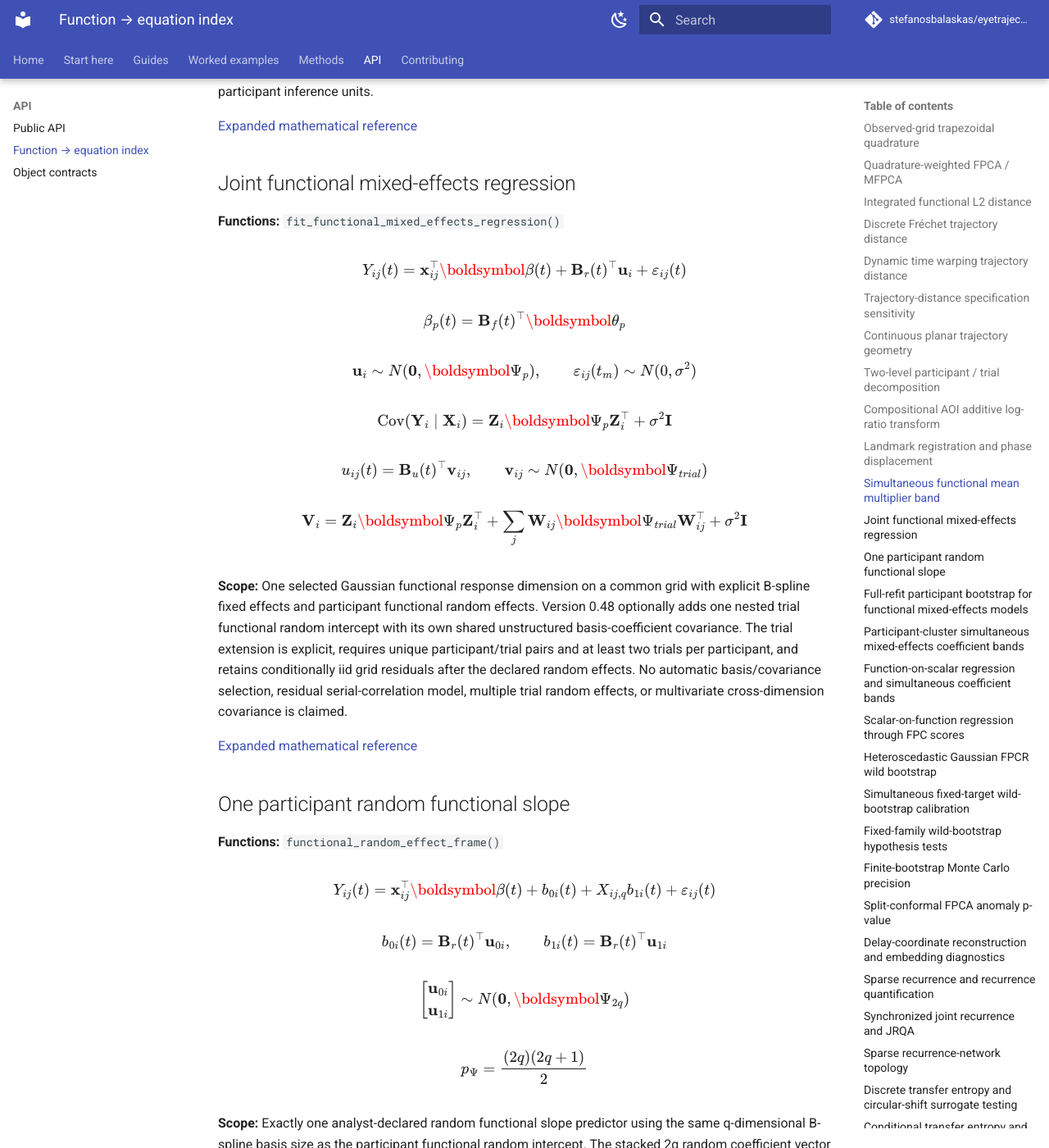
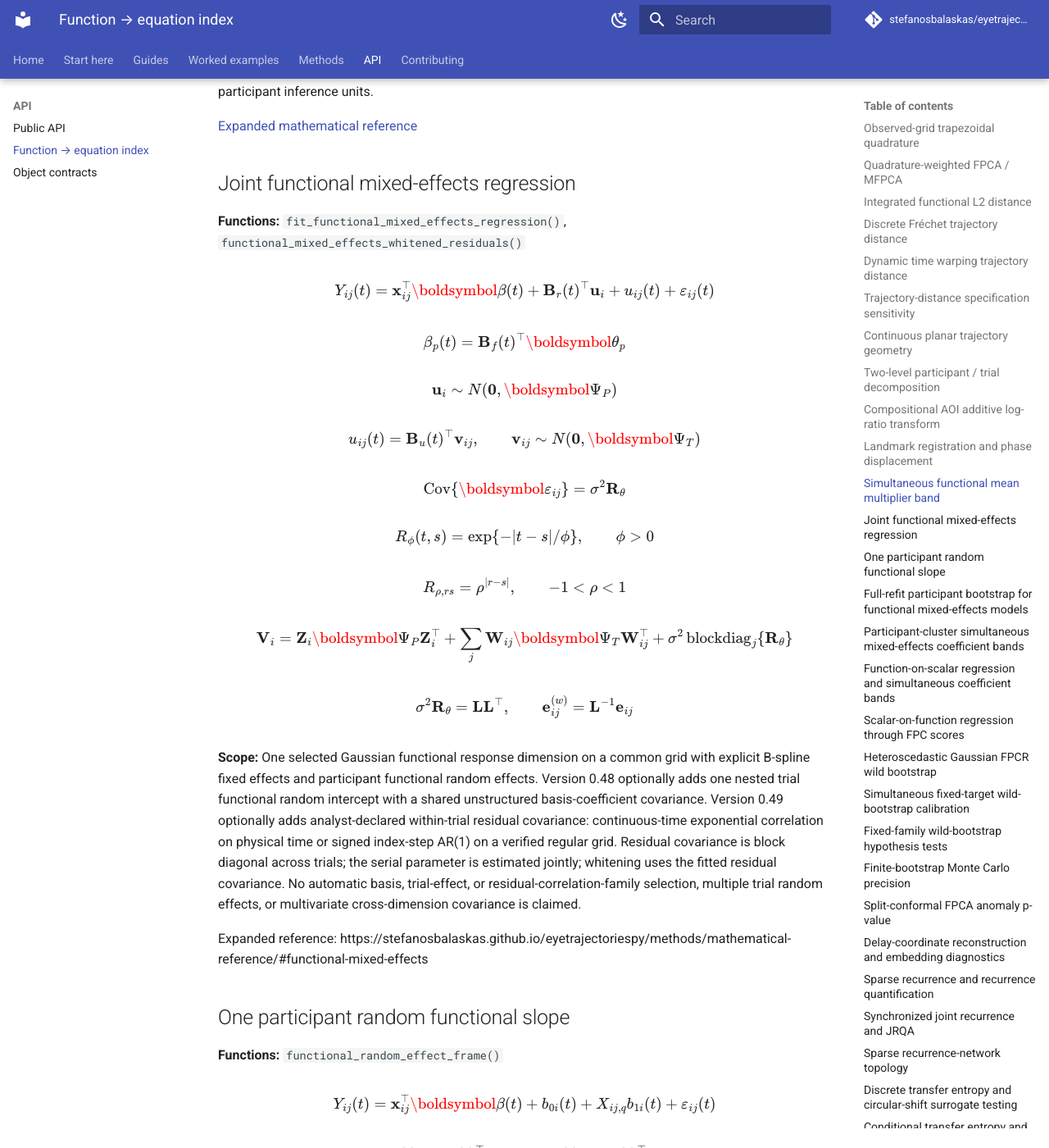
Before and after one commit to stefanosbalaskas/eyetrajectoriespy, an MkDocs documentation site: the page built from docs/reference/function-equation-index.md, in a window 1280 px wide and 1400 px high, scrolled down 5124 px. Shown: the whole window at 82% size. Built offline with MkDocs 1.6.1 and Material for MkDocs 9.7.7, drawn with Linux system fonts in a browser that asks for light colours; comment, search, counter and statistics services are not loaded.

Commit message:
Regenerate mixed-effects equation index for 0.49

```diff
--- a/docs/reference/function-equation-index.md
+++ b/docs/reference/function-equation-index.md
@@ -206,10 +206,10 @@ $$
 
 ## Joint functional mixed-effects regression
 
-**Functions:** `fit_functional_mixed_effects_regression()`
+**Functions:** `fit_functional_mixed_effects_regression()`, `functional_mixed_effects_whitened_residuals()`
 
 $$
-Y_{ij}(t)=\mathbf x_{ij}^{\top}\boldsymbol\beta(t)+\mathbf B_r(t)^{\top}\mathbf u_i+\varepsilon_{ij}(t)
+Y_{ij}(t)=\mathbf x_{ij}^{\top}\boldsymbol\beta(t)+\mathbf B_r(t)^{\top}\mathbf u_i+u_{ij}(t)+\varepsilon_{ij}(t)
 $$
 
 $$
@@ -217,24 +217,37 @@ $$
 $$
 
 $$
-\mathbf u_i\sim N(\mathbf 0,\boldsymbol\Psi_{p}),\qquad \varepsilon_{ij}(t_m)\sim N(0,\sigma^2)
+\mathbf u_i\sim N(\mathbf 0,\boldsymbol\Psi_P)
 $$
 
 $$
-\operatorname{Cov}(\mathbf Y_i\mid\mathbf X_i)=\mathbf Z_i\boldsymbol\Psi_p\mathbf Z_i^\top+\sigma^2\mathbf I
+u_{ij}(t)=\mathbf B_u(t)^\top\mathbf v_{ij},\qquad \mathbf v_{ij}\sim N(\mathbf 0,\boldsymbol\Psi_T)
 $$
 
 $$
-u_{ij}(t)=\mathbf B_u(t)^\top\mathbf v_{ij},\qquad \mathbf v_{ij}\sim N(\mathbf 0,\boldsymbol\Psi_{trial})
+\operatorname{Cov}\{\boldsymbol\varepsilon_{ij}\}=\sigma^2\mathbf R_\theta
 $$
 
 $$
-\mathbf V_i=\mathbf Z_i\boldsymbol\Psi_p\mathbf Z_i^\top+\sum_j\mathbf W_{ij}\boldsymbol\Psi_{trial}\mathbf W_{ij}^\top+\sigma^2\mathbf I
+R_\phi(t,s)=\exp\{-|t-s|/\phi\},\qquad \phi>0
 $$
 
-**Scope:** One selected Gaussian functional response dimension on a common grid with explicit B-spline fixed effects and participant functional random effects. Version 0.48 optionally adds one nested trial functional random intercept with its own shared unstructured basis-coefficient covariance. The trial extension is explicit, requires unique participant/trial pairs and at least two trials per participant, and retains conditionally iid grid residuals after the declared random effects. No automatic basis/covariance selection, residual serial-correlation model, multiple trial random effects, or multivariate cross-dimension covariance is claimed.
+$$
+R_{\rho,rs}=\rho^{|r-s|},\qquad -1<\rho<1
+$$
 
-[Expanded mathematical reference](../methods/mathematical-reference.md#functional-mixed-effects)
+$$
+\mathbf V_i=\mathbf Z_i\boldsymbol\Psi_P\mathbf Z_i^\top+\sum_j\mathbf W_{ij}\boldsymbol\Psi_T\mathbf W_{ij}^\top+\sigma^2\operatorname{blockdiag}_j\{\mathbf R_\theta\}
+$$
+
+$$
+\sigma^2\mathbf R_\theta=\mathbf L\mathbf L^\top,\qquad \mathbf e_{ij}^{(w)}=\mathbf L^{-1}\mathbf e_{ij}
+$$
+
+**Scope:** One selected Gaussian functional response dimension on a common grid with explicit B-spline fixed effects and participant functional random effects. Version 0.48 optionally adds one nested trial functional random intercept with a shared unstructured basis-coefficient covariance. Version 0.49 optionally adds analyst-declared within-trial residual covariance: continuous-time exponential correlation on physical time or signed index-step AR(1) on a verified regular grid. Residual covariance is block diagonal across trials; the serial parameter is estimated jointly; whitening uses the fitted residual covariance. No automatic basis, trial-effect, or residual-correlation-family selection, multiple trial random effects, or multivariate cross-dimension covariance is claimed.
+
+Expanded reference: https://stefanosbalaskas.github.io/eyetrajectoriespy/methods/mathematical-reference/#functional-mixed-effects
+
 
 ## One participant random functional slope
 
```
